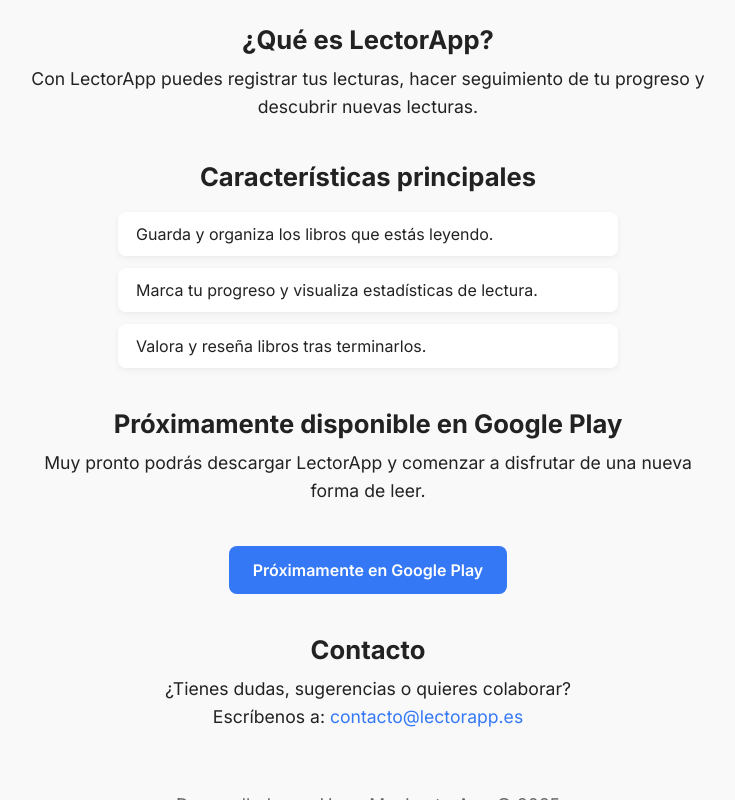
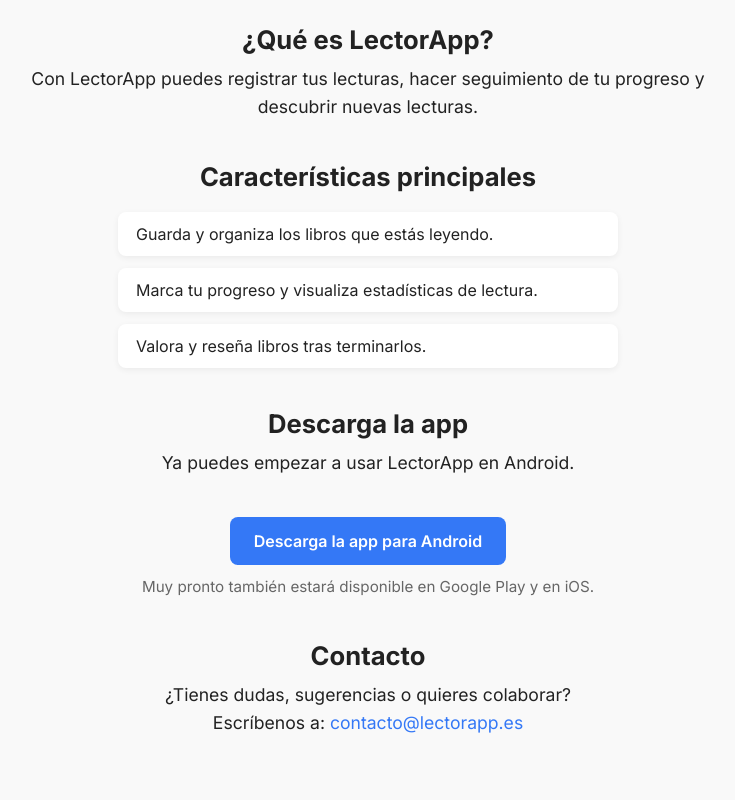
Before and after one commit to hugomino/lectorapp-web, a plain HTML site: page index.html in a window 1280 px wide. Shown: the part 437-1237 px from the top of the page, without its empty margins (272-1007 px from the left). Drawn offline with Linux system fonts and the light colour scheme.

Commit message:
Update index.html

```diff
--- a/index.html
+++ b/index.html
@@ -129,9 +129,12 @@
     <li>Valora y reseña libros tras terminarlos.</li>
   </ul>
 
-  <h2>Próximamente disponible en Google Play</h2>
-  <p>Muy pronto podrás descargar LectorApp y comenzar a disfrutar de una nueva forma de leer.</p>
-  <a href="#" class="button">Próximamente en Google Play</a>
+  <h2>Descarga la app</h2>
+  <p>Ya puedes empezar a usar LectorApp en Android.</p>
+  <a href="apk/LectorApp.apk" class="button" download>Descarga la app para Android</a>
+  <p style="margin-top: 10px; color: var(--muted); font-size: 0.95rem;">
+    Muy pronto también estará disponible en Google Play y en iOS.
+  </p>
 
   <h2>Contacto</h2>
   <p>¿Tienes dudas, sugerencias o quieres colaborar?<br>
```
